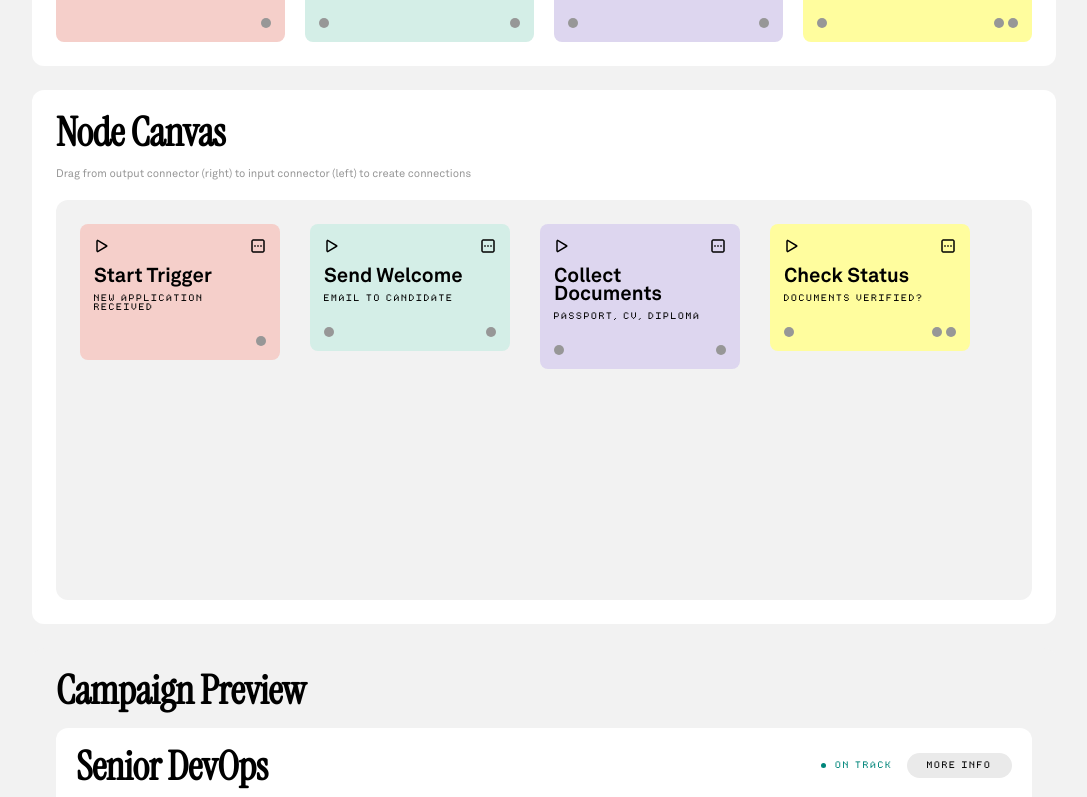
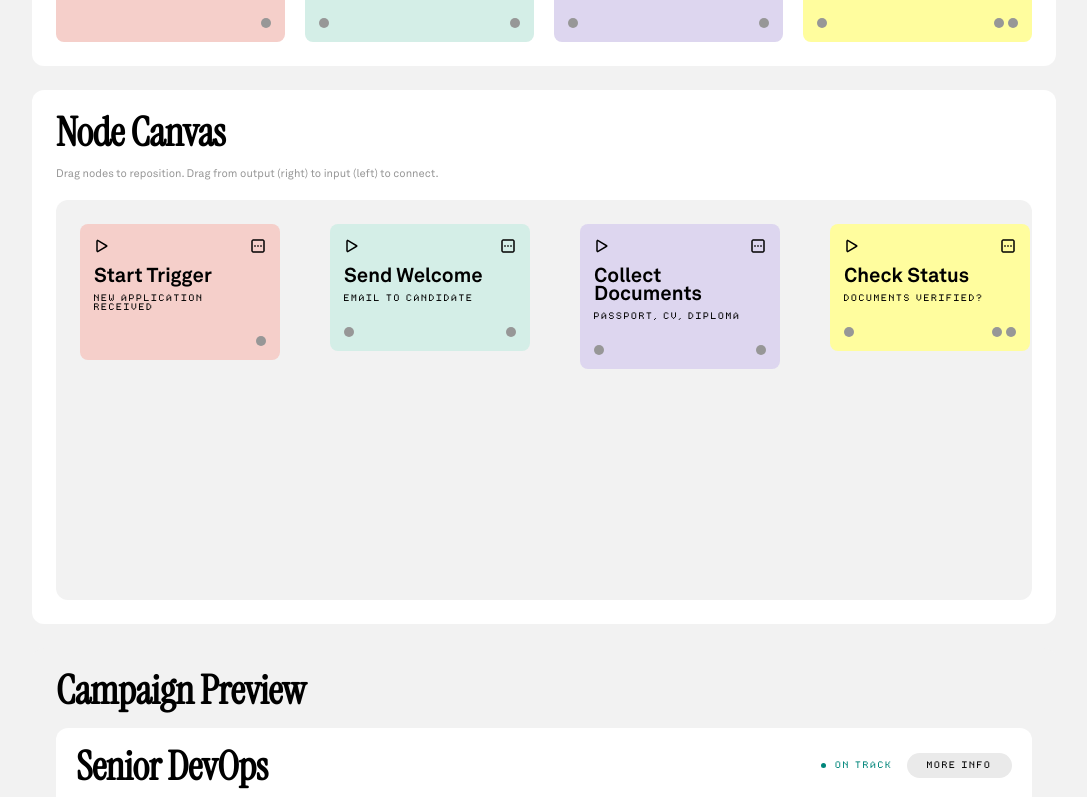
Before and after one commit to chaser231/hired-and-wired, a Next.js app: page /molecules in a window 1280 px wide. Shown: the part 709-1506 px from the top of the page, without its empty margins (96-1183 px from the left). Built offline with nearby package versions, Linux system fonts and the light colour scheme.

Commit message:
feat(ds): add drag & drop node positioning in NodeCanvas
- Nodes can now be dragged to reposition on the canvas
- Uses absolute positioning with stored x/y coordinates
- Canvas auto-expands based on node positions
- Wires update in real-time as nodes move

```diff
--- a/src/app/molecules/page.tsx
+++ b/src/app/molecules/page.tsx
@@ -23,7 +23,7 @@ const initialNodes: NodeData[] = [
     type: 'trigger',
     title: 'Start Trigger',
     description: 'New Application received',
-    position: { x: 0, y: 0 },
+    position: { x: 24, y: 24 },
     inputs: 0,
     outputs: 1,
   },
@@ -32,7 +32,7 @@ const initialNodes: NodeData[] = [
     type: 'message',
     title: 'Send Welcome',
     description: 'Email to candidate',
-    position: { x: 250, y: 0 },
+    position: { x: 274, y: 24 },
     inputs: 1,
     outputs: 1,
   },
@@ -41,7 +41,7 @@ const initialNodes: NodeData[] = [
     type: 'checklist',
     title: 'Collect Documents',
     description: 'Passport, CV, Diploma',
-    position: { x: 500, y: 0 },
+    position: { x: 524, y: 24 },
     inputs: 1,
     outputs: 1,
   },
@@ -50,7 +50,7 @@ const initialNodes: NodeData[] = [
     type: 'condition',
     title: 'Check Status',
     description: 'Documents verified?',
-    position: { x: 750, y: 0 },
+    position: { x: 774, y: 24 },
     inputs: 1,
     outputs: 2,
   },
@@ -65,7 +65,7 @@ export default function MoleculesPage() {
     { src: '/assets/avatar-dog.png', alt: 'Dog' },
   ];
 
-  const [nodes] = useState<NodeData[]>(initialNodes);
+  const [nodes, setNodes] = useState<NodeData[]>(initialNodes);
   const [connections, setConnections] = useState<Connection[]>(initialConnections);
 
   return (
@@ -190,12 +190,13 @@ export default function MoleculesPage() {
         >
           <h2 className="text-h2 mb-[var(--space-m)]">Node Canvas</h2>
           <p className="text-grotesk mb-[var(--space-m)]" style={{ color: 'var(--color-gray-dark)' }}>
-            Drag from output connector (right) to input connector (left) to create connections
+            Drag nodes to reposition. Drag from output (right) to input (left) to connect.
           </p>
 
           <NodeCanvas
             nodes={nodes}
             connections={connections}
+            onNodesChange={setNodes}
             onConnectionsChange={setConnections}
           />
         </section>
--- a/src/components/blocks/NodeCanvas.tsx
+++ b/src/components/blocks/NodeCanvas.tsx
@@ -21,6 +21,13 @@ interface ConnectorPosition {
   y: number;
 }
 
+interface NodeDragState {
+  isDragging: boolean;
+  nodeId: string | null;
+  startPosition: Position | null;
+  startMousePosition: Position | null;
+}
+
 export function NodeCanvas({
   nodes,
   connections,
@@ -31,11 +38,20 @@ export function NodeCanvas({
   const canvasRef = useRef<HTMLDivElement>(null);
   const nodeRefs = useRef<Map<string, HTMLDivElement>>(new Map());
 
-  const [dragState, setDragState] = useState<DragState>({
+  // Wire drag state
+  const [wireDragState, setWireDragState] = useState<DragState>({
     isDragging: false,
     fromNodeId: null,
     fromConnectorIndex: null,
     currentPosition: null,
+  });
+
+  // Node drag state
+  const [nodeDragState, setNodeDragState] = useState<NodeDragState>({
+    isDragging: false,
+    nodeId: null,
+    startPosition: null,
+    startMousePosition: null,
   });
 
   const [connectorPositions, setConnectorPositions] = useState<ConnectorPosition[]>([]);
@@ -96,7 +112,7 @@ export function NodeCanvas({
       );
 
       if (outputPos) {
-        setDragState({
+        setWireDragState({
           isDragging: true,
           fromNodeId: nodeId,
           fromConnectorIndex: connectorIndex,
@@ -111,13 +127,13 @@ export function NodeCanvas({
   const handleConnectorDragEnd = useCallback(
     (nodeId: string, connectorIndex: number) => {
       if (
-        dragState.isDragging &&
-        dragState.fromNodeId &&
-        dragState.fromConnectorIndex !== null
+        wireDragState.isDragging &&
+        wireDragState.fromNodeId &&
+        wireDragState.fromConnectorIndex !== null
       ) {
         // Don't connect to same node
-        if (dragState.fromNodeId === nodeId) {
-          setDragState({
+        if (wireDragState.fromNodeId === nodeId) {
+          setWireDragState({
             isDragging: false,
             fromNodeId: null,
             fromConnectorIndex: null,
@@ -129,18 +145,18 @@ export function NodeCanvas({
         // Check if connection already exists
         const exists = connections.some(
           (c) =>
-            c.from.nodeId === dragState.fromNodeId &&
-            c.from.connectorIndex === dragState.fromConnectorIndex &&
+            c.from.nodeId === wireDragState.fromNodeId &&
+            c.from.connectorIndex === wireDragState.fromConnectorIndex &&
             c.to.nodeId === nodeId &&
             c.to.connectorIndex === connectorIndex
         );
 
         if (!exists) {
           const newConnection: Connection = {
-            id: `${dragState.fromNodeId}-${dragState.fromConnectorIndex}-${nodeId}-${connectorIndex}`,
+            id: `${wireDragState.fromNodeId}-${wireDragState.fromConnectorIndex}-${nodeId}-${connectorIndex}`,
             from: {
-              nodeId: dragState.fromNodeId,
-              connectorIndex: dragState.fromConnectorIndex,
+              nodeId: wireDragState.fromNodeId,
+              connectorIndex: wireDragState.fromConnectorIndex,
             },
             to: {
               nodeId,
@@ -152,44 +168,110 @@ export function NodeCanvas({
         }
       }
 
-      setDragState({
+      setWireDragState({
         isDragging: false,
         fromNodeId: null,
         fromConnectorIndex: null,
         currentPosition: null,
       });
     },
-    [dragState, connections, onConnectionsChange]
+    [wireDragState, connections, onConnectionsChange]
+  );
+
+  // Handle node drag start
+  const handleNodeDragStart = useCallback(
+    (e: React.MouseEvent, nodeId: string) => {
+      // Ignore if clicking on connectors or buttons
+      const target = e.target as HTMLElement;
+      if (
+        target.closest('[data-connector-type]') ||
+        target.closest('button')
+      ) {
+        return;
+      }
+
+      const node = nodes.find((n) => n.id === nodeId);
+      if (!node || !canvasRef.current) return;
+
+      const canvasRect = canvasRef.current.getBoundingClientRect();
+
+      setNodeDragState({
+        isDragging: true,
+        nodeId,
+        startPosition: { ...node.position },
+        startMousePosition: {
+          x: e.clientX - canvasRect.left,
+          y: e.clientY - canvasRect.top,
+        },
+      });
+
+      e.preventDefault();
+    },
+    [nodes]
   );
 
   // Handle mouse move during drag
   const handleMouseMove = useCallback(
     (e: React.MouseEvent) => {
-      if (!dragState.isDragging || !canvasRef.current) return;
+      if (!canvasRef.current) return;
 
       const canvasRect = canvasRef.current.getBoundingClientRect();
-      setDragState((prev) => ({
+      const mouseX = e.clientX - canvasRect.left;
+      const mouseY = e.clientY - canvasRect.top;
+
+      // Wire drag
+      if (wireDragState.isDragging) {
+        setWireDragState((prev) => ({
           ...prev,
-        currentPosition: {
-          x: e.clientX - canvasRect.left,
-          y: e.clientY - canvasRect.top,
-        },
+          currentPosition: { x: mouseX, y: mouseY },
         }));
-    },
-    [dragState.isDragging]
+      }
+
+      // Node drag
+      if (
+        nodeDragState.isDragging &&
+        nodeDragState.nodeId &&
+        nodeDragState.startPosition &&
+        nodeDragState.startMousePosition
+      ) {
+        const deltaX = mouseX - nodeDragState.startMousePosition.x;
+        const deltaY = mouseY - nodeDragState.startMousePosition.y;
+
+        const newX = Math.max(0, nodeDragState.startPosition.x + deltaX);
+        const newY = Math.max(0, nodeDragState.startPosition.y + deltaY);
+
+        const updatedNodes = nodes.map((node) =>
+          node.id === nodeDragState.nodeId
+            ? { ...node, position: { x: newX, y: newY } }
+            : node
         );
 
-  // Handle mouse up outside of connector
+        onNodesChange?.(updatedNodes);
+      }
+    },
+    [wireDragState.isDragging, nodeDragState, nodes, onNodesChange]
+  );
+
+  // Handle mouse up
   const handleMouseUp = useCallback(() => {
-    if (dragState.isDragging) {
-      setDragState({
+    if (wireDragState.isDragging) {
+      setWireDragState({
         isDragging: false,
         fromNodeId: null,
         fromConnectorIndex: null,
         currentPosition: null,
       });
     }
-  }, [dragState.isDragging]);
+
+    if (nodeDragState.isDragging) {
+      setNodeDragState({
+        isDragging: false,
+        nodeId: null,
+        startPosition: null,
+        startMousePosition: null,
+      });
+    }
+  }, [wireDragState.isDragging, nodeDragState.isDragging]);
 
   // Get connected inputs/outputs for a node
   const getConnectedConnectors = useCallback(
@@ -237,32 +319,54 @@ export function NodeCanvas({
 
   // Get drag wire start position
   const getDragWireStart = useCallback(() => {
-    if (!dragState.fromNodeId || dragState.fromConnectorIndex === null) return null;
+    if (!wireDragState.fromNodeId || wireDragState.fromConnectorIndex === null) return null;
 
     return connectorPositions.find(
       (p) =>
-        p.nodeId === dragState.fromNodeId &&
-        p.connectorIndex === dragState.fromConnectorIndex &&
+        p.nodeId === wireDragState.fromNodeId &&
+        p.connectorIndex === wireDragState.fromConnectorIndex &&
         p.type === 'output'
     );
-  }, [dragState, connectorPositions]);
+  }, [wireDragState, connectorPositions]);
 
   const dragWireStart = getDragWireStart();
+
+  // Calculate canvas dimensions based on node positions
+  const canvasDimensions = nodes.reduce(
+    (acc, node) => ({
+      width: Math.max(acc.width, node.position.x + 250),
+      height: Math.max(acc.height, node.position.y + 200),
+    }),
+    { width: 800, height: 400 }
+  );
 
   return (
     <div
       ref={canvasRef}
       className={`
         relative
-        min-h-[400px]
         bg-[var(--color-gray-bg)]
         rounded-[var(--radius-lg)]
-        overflow-hidden
+        overflow-auto
         ${className}
       `.replace(/\s+/g, ' ').trim()}
+      style={{
+        minHeight: '400px',
+        cursor: nodeDragState.isDragging ? 'grabbing' : 'default',
+      }}
       onMouseMove={handleMouseMove}
       onMouseUp={handleMouseUp}
       onMouseLeave={handleMouseUp}
+    >
+      {/* Canvas content with dynamic size */}
+      <div
+        className="relative"
+        style={{
+          width: `${canvasDimensions.width}px`,
+          height: `${canvasDimensions.height}px`,
+          minWidth: '100%',
+          minHeight: '100%',
+        }}
       >
         {/* SVG layer for wires */}
         <svg
@@ -287,22 +391,21 @@ export function NodeCanvas({
           })}
 
           {/* Temporary drag wire */}
-        {dragState.isDragging && dragWireStart && dragState.currentPosition && (
+          {wireDragState.isDragging && dragWireStart && wireDragState.currentPosition && (
             <Wire
               fromX={dragWireStart.x}
               fromY={dragWireStart.y}
-            toX={dragState.currentPosition.x}
-            toY={dragState.currentPosition.y}
+              toX={wireDragState.currentPosition.x}
+              toY={wireDragState.currentPosition.y}
               isTemp
             />
           )}
         </svg>
 
         {/* Nodes layer */}
-      <div className="relative" style={{ zIndex: 1 }}>
-        <div className="flex flex-wrap gap-[var(--space-xl)] p-[var(--space-l)]">
         {nodes.map((node) => {
           const { connectedInputs, connectedOutputs } = getConnectedConnectors(node.id);
+          const isDragging = nodeDragState.nodeId === node.id;
 
           return (
             <div
@@ -314,7 +417,14 @@ export function NodeCanvas({
                   nodeRefs.current.delete(node.id);
                 }
               }}
-                className="w-[200px]"
+              className="absolute w-[200px]"
+              style={{
+                left: `${node.position.x}px`,
+                top: `${node.position.y}px`,
+                zIndex: isDragging ? 10 : 1,
+                cursor: isDragging ? 'grabbing' : 'grab',
+              }}
+              onMouseDown={(e) => handleNodeDragStart(e, node.id)}
             >
               <Node
                 id={node.id}
@@ -335,6 +445,5 @@ export function NodeCanvas({
         })}
       </div>
     </div>
-    </div>
   );
 }
```
Lines whose indentation alone changed are shown as unchanged.
